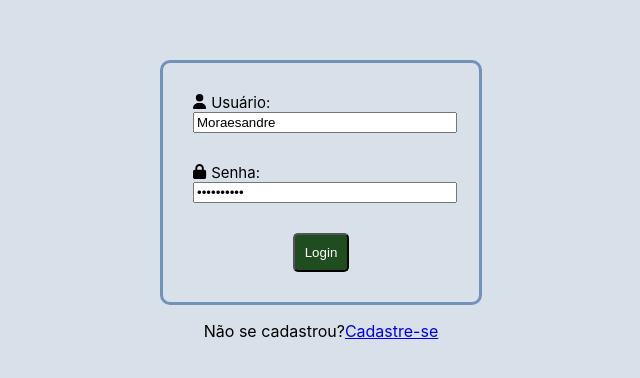
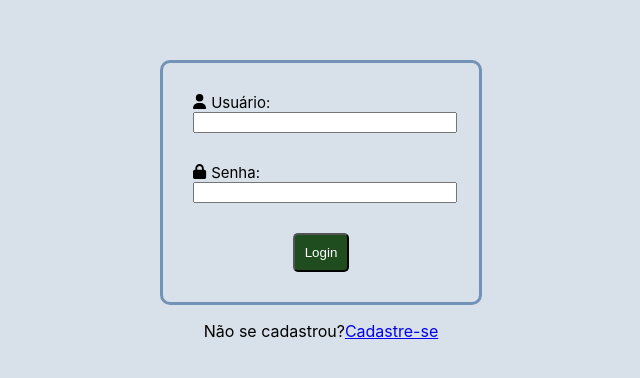
Before and after one commit to moraesandre88/rem-system, a React (Create React App) app: page /login in a window 1280 px wide. Shown: the part 192-570 px from the top of the page, without its empty margins (319-959 px from the left). Built offline with nearby package versions, Linux system fonts and the light colour scheme; what @cloudinary/url-gen would draw is missing.

Commit message:
Changed auth validation

```diff
--- a/src/components/ui/Login.js
+++ b/src/components/ui/Login.js
@@ -14,7 +14,7 @@ const Login = () => {
     register,
     reset,
   } = useForm({
-    defaultValues: { username: "Moraesandre", password: "@Lvaro1955" },
+    defaultValues: { username: "", password: "" },
     mode: "onTouched",
   });
   const { setAuth, setRoles } = useGlobal();
```
